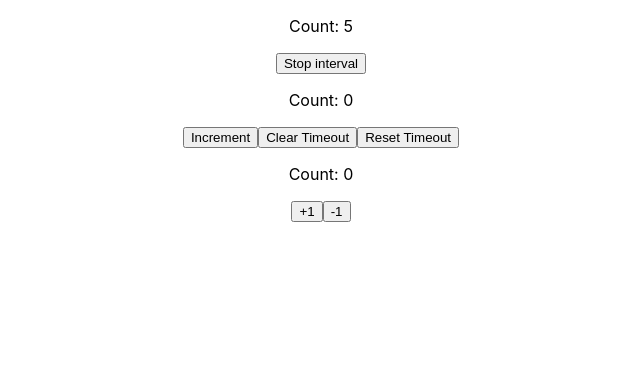
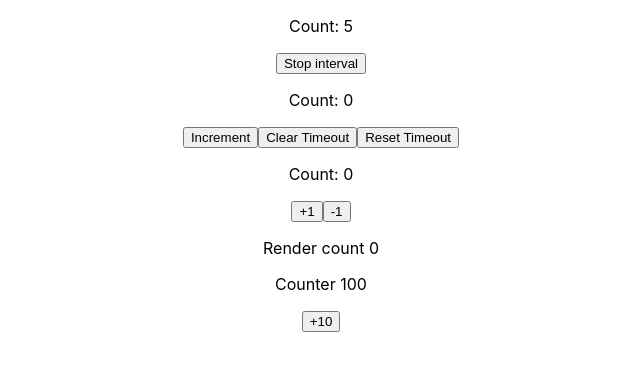
Before and after one commit to Konrad-Jalowy/reactcustomhooks, a React (Create React App) app: page / in a window 1280 px wide. Shown: the top 370 px of the page, without its empty margins (319-959 px from the left). Built offline with nearby package versions, Linux system fonts and the light colour scheme.

Commit message:
i must repair it

```diff
--- a/src/App.js
+++ b/src/App.js
@@ -3,6 +3,7 @@ import { HookUsePrevExample } from './components/HookUsePrevExample';
 import { HookUseIntervalExample } from './components/HookUseIntervalExample';
 import { HookUseTimeoutExample } from './components/HookUseTimeoutExample';
 import { HookUseBooleanExample } from './components/HookUseBooleanExample';
+import { HookUseRenderCountExample } from './components/HookUseRenderCountExample';
 import './App.css';
 //uncomment false to see hook in action
 function App() {
@@ -13,6 +14,7 @@ function App() {
       {true && <HookUseIntervalExample/>}
       {true && <HookUseTimeoutExample/>}
       {true && <HookUseBooleanExample/>}
+      {true && <HookUseRenderCountExample/>}
     </div>
   );
 }
--- a/src/components/HookUseRenderCountExample.js
+++ b/src/components/HookUseRenderCountExample.js
@@ -1,7 +1,15 @@
 import { useState } from "react";
 import { useRenderCount } from "../hooks/useRenderCount";
 function HookUseRenderCountExample(){
-    return "not implemented";
+    const [count, setCount] = useState(100);
+    const renderCount = useRenderCount();
+    return (
+        <>
+        <p>Render count {renderCount}</p>
+        <p>Counter {count}</p>
+        <button onClick={() => setCount(prev => prev + 10)}>+10</button>
+        </>
+    );
 };
 
 export {HookUseRenderCountExample};
```
